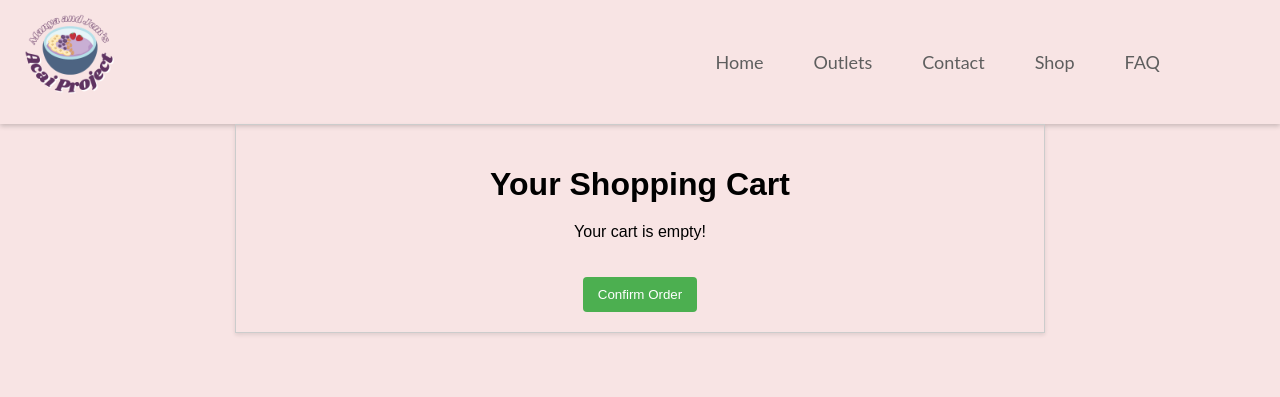
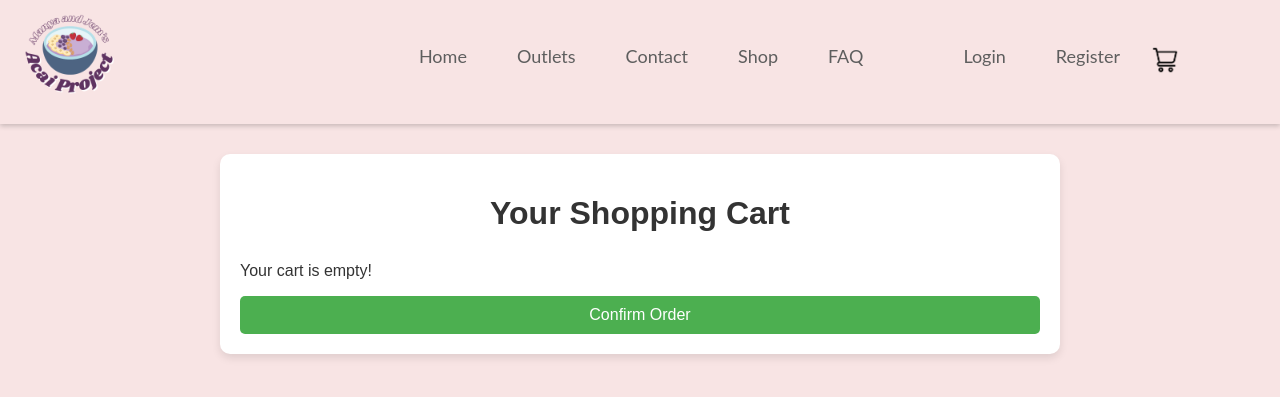
Before and after one commit to sheel002/WebAppAcai, a PHP site: page /cart.php in a window 1280 px wide. Shown: the top 397 px of the page. Run offline with PHP 8.4, Linux system fonts and the light colour scheme.

Commit message:
cart fully working

```diff
--- a/cart.php
+++ b/cart.php
@@ -53,27 +53,58 @@ function confirmOrder() {
                 <li><a href="contact.php">Contact</a></li>
                 <li><a href="shop.php">Shop</a></li>
                 <li><a href="faq.php">FAQ</a></li>
+                <li class="cart-icon">
+                <?php
+                if(!isset($_SESSION['logged_in']) || $_SESSION['logged_in'] === false): ?>
+                    <li><a href="login.php" class="nav-item login">Login</a></li>
+                    <li><a href="register.php" class="nav-item register">Register</a></li>
+                <?php else: ?>
+                    <li><a href="logout.php" class="nav-item logout">Logout</a></li>
+                <?php endif; ?>
+                <a href="cart.php">
+                    <img src="Assets/cart-icon.png" alt="Cart" class="cart-img">
+                    <!-- Displaying the count of items in the cart -->
+                    <?php if (isset($_SESSION['cart']) && count($_SESSION['cart']) > 0): ?>
+                        <span class="cart-count"><?= count($_SESSION['cart']) ?></span>
+                    <?php endif; ?>
+                </a>
+                </li>
             </ul>
         </div>
     </header>
     <div class="confirm-order-box">
         <h1>Your Shopping Cart</h1>
         <?php
+
         if (isset($_SESSION['cart']) && count($_SESSION['cart']) > 0) {
-            echo "<ul>";
+            $total = 0;
+            echo "<table>";
+            echo "<thead>";
+            echo "<tr><th>Product Name</th><th>Size</th><th>Quantity</th><th>Price</th><th>Add-Ons</th></tr>";
+            echo "</thead>";
+            echo "<tbody>";
             foreach ($_SESSION['cart'] as $item) {
-                echo "<li>";
-                echo htmlspecialchars($item['name']) . " - " . htmlspecialchars($item['size']) . " - Qty: " . htmlspecialchars($item['quantity']) . " - Price: $" . htmlspecialchars($item['price']);
+                echo "<tr>";
+                echo "<td>" . htmlspecialchars($item['name']) . "</td>";
+                echo "<td>" . htmlspecialchars($item['size']) . "</td>";
+                echo "<td>" . htmlspecialchars($item['quantity']) . "</td>";
+                echo "<td>$" . htmlspecialchars($item['price']) . "</td>";
+
+                echo "<td>";
                 if (!empty($item['addOns'])) {
-                    echo "<ul>";
                     foreach ($item['addOns'] as $addOn) {
-                        echo "<li>" . htmlspecialchars($addOn) . "</li>";
+                        echo htmlspecialchars($addOn) . "<br>";
                     }
-                    echo "</ul>";
                 }
-                echo "</li>";
+                echo "</td>";
+                echo "</tr>";
+                $total += $item['price'] * $item['quantity'];
             }
-            echo "</ul>";
+            echo "</tbody>";
+            echo "</table>";
+
+            // Display the total
+            echo "<p><strong>Total: $" . htmlspecialchars(number_format($total, 2)) . "</strong></p>";
         } else {
             echo "<p>Your cart is empty!</p>";
         }
--- a/styles.css
+++ b/styles.css
@@ -608,34 +608,65 @@ h2 {
 /* end of cart-icon styling */
 
 /* confirm-order style */
-
 .confirm-order-box {
-    width: 60%;
-    margin: 0 auto;
+    max-width: 800px;
+    margin: 30px auto;
     padding: 20px;
-    border: 1px solid #ccc;
-    box-shadow: 0 2px 4px rgba(0, 0, 0, 0.1);
-    text-align: center;
+    background-color: #fff;
+    border-radius: 10px;
+    box-shadow: 0 4px 8px rgba(0, 0, 0, 0.1);
+    color: #333;
 }
 
 .confirm-order-box h1 {
+    color: #333;
+    text-align: center;
+    margin-bottom: 30px;
+}
+
+.confirm-order-box table {
+    width: 100%;
+    border-collapse: collapse;
     margin-bottom: 20px;
 }
 
+.confirm-order-box th,
+.confirm-order-box td {
+    text-align: left;
+    padding: 12px;
+    border-bottom: 1px solid #ddd;
+}
+
+.confirm-order-box th {
+    background-color: #f8f8f8;
+    color: #333;
+}
+
+.confirm-order-box tr:nth-child(even) {
+    background-color: #f2f2f2;
+}
+
 .confirm-order-box ul {
-    text-align: left;
     list-style: none;
     padding: 0;
+    margin: 0;
+}
+
+.confirm-order-box ul li {
+    padding: 2px 0;
 }
 
 .confirm-order-box button {
-    margin-top: 20px;
+    display: block;
+    width: 100%;
     padding: 10px 15px;
     background-color: #4CAF50;
     color: white;
     border: none;
-    border-radius: 4px;
+    border-radius: 5px;
     cursor: pointer;
+    font-size: 16px;
+    text-align: center;
 }
 
 .confirm-order-box button:hover {
```
Also changed, not shown: contact.php (+9 -0 lines), faq.php (+9 -4 lines), index.php (+11 -2 lines), login.php (+16 -0 lines), outlets.php (+9 -0 lines), register.php (+9 -0 lines).
